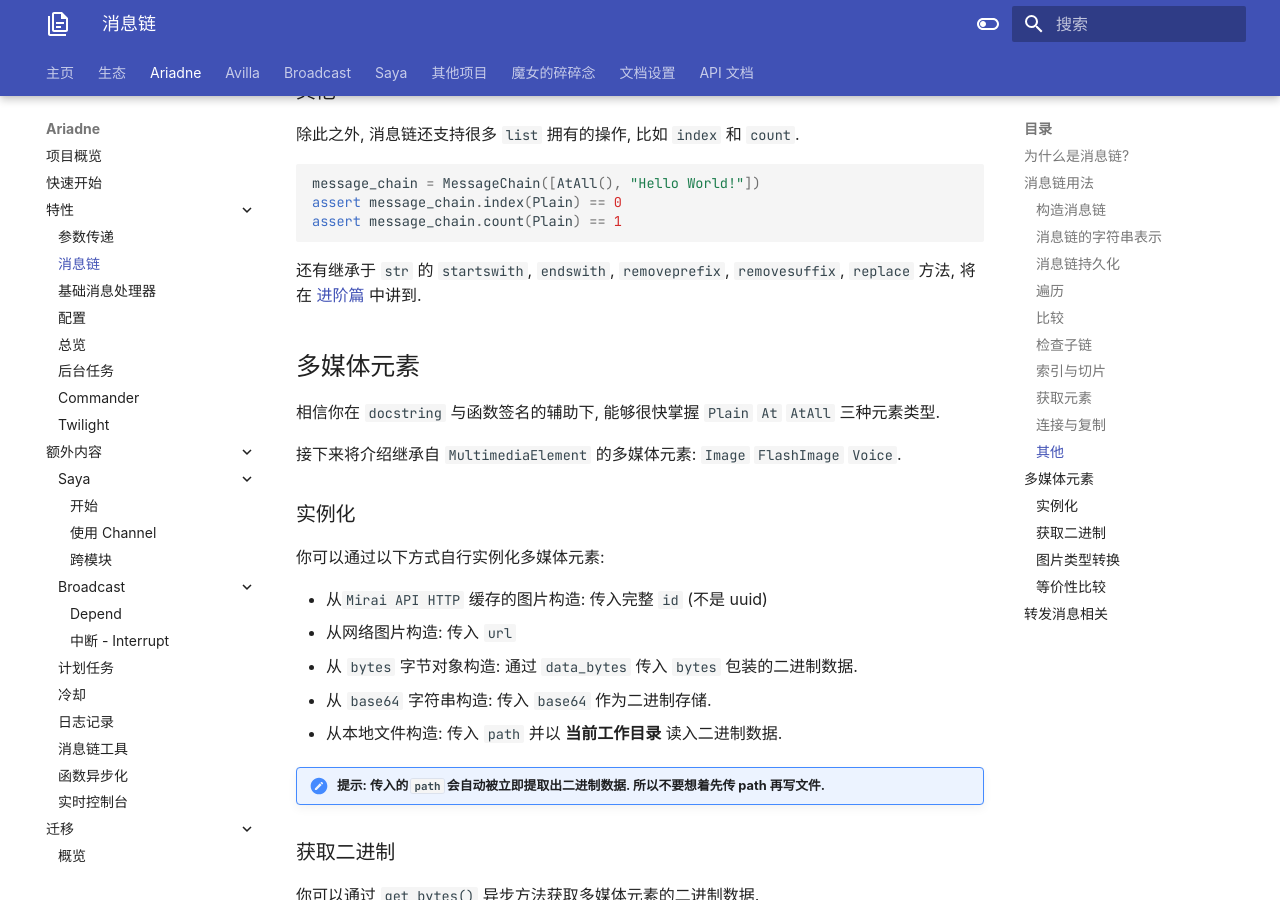
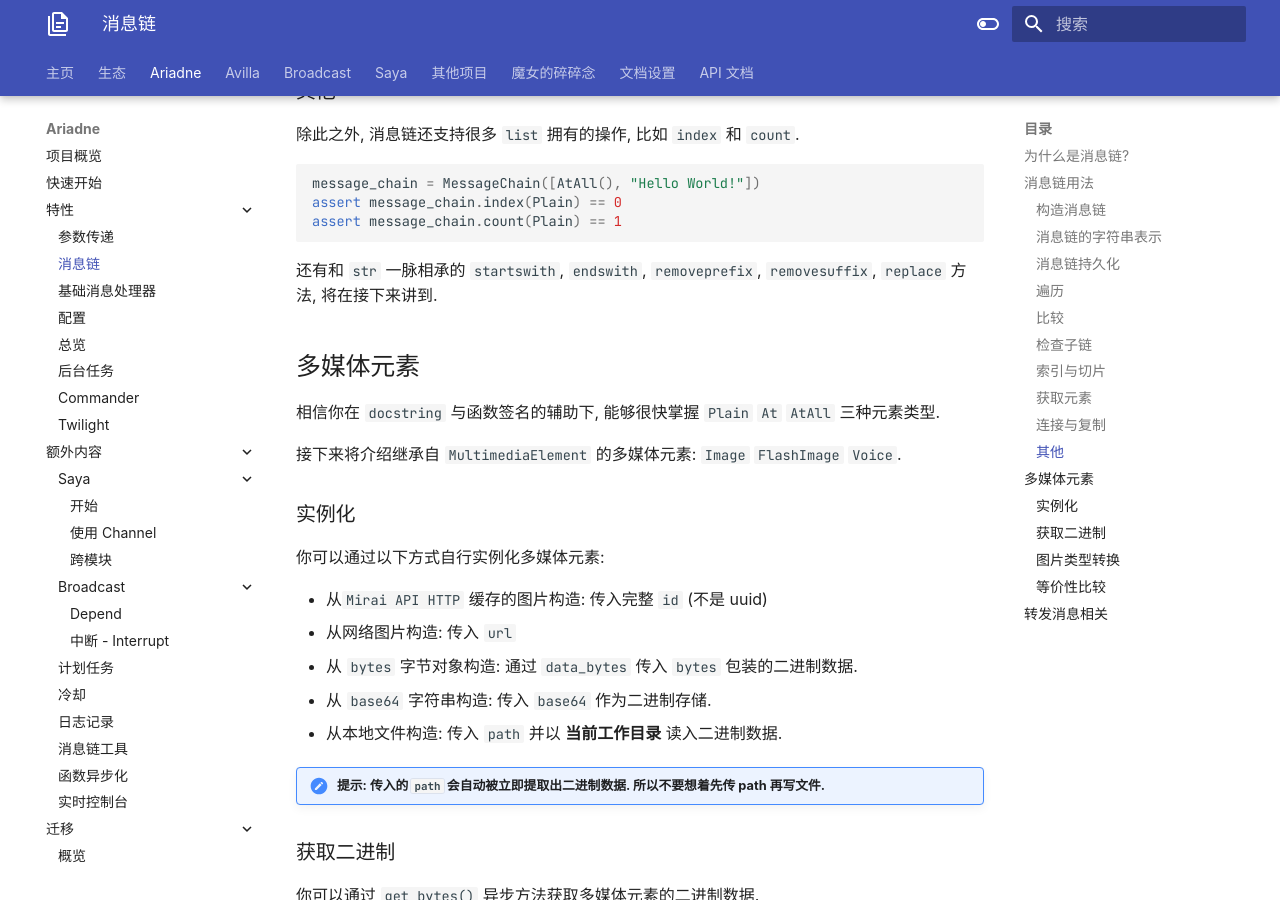
Before and after one commit to GraiaProject/Document, an MkDocs documentation site: the page built from docs/ariadne/feature/msg-chain.md, in a window 1280 px wide and 900 px high, scrolled down 3052 px. Built offline with MkDocs 1.6.1 and Material for MkDocs 9.7.7, drawn with Linux system fonts in a browser that asks for light colours.

Commit message:
fix link

````diff
--- a/docs/ariadne/feature/msg-chain.md
+++ b/docs/ariadne/feature/msg-chain.md
@@ -158,7 +158,8 @@ assert message_chain.index(Plain) == 0
 assert message_chain.count(Plain) == 1
 ```
 
-还有继承于 `str` 的 `startswith`, `endswith`, `removeprefix`, `removesuffix`, `replace` 方法, 将在 [进阶篇](/advance/msg-chain) 中讲到.
+还有和 `str` 一脉相承的 `startswith`, `endswith`, `removeprefix`, `removesuffix`, `replace` 方法,
+将在接下来讲到.
 
 ## 多媒体元素
 
````
